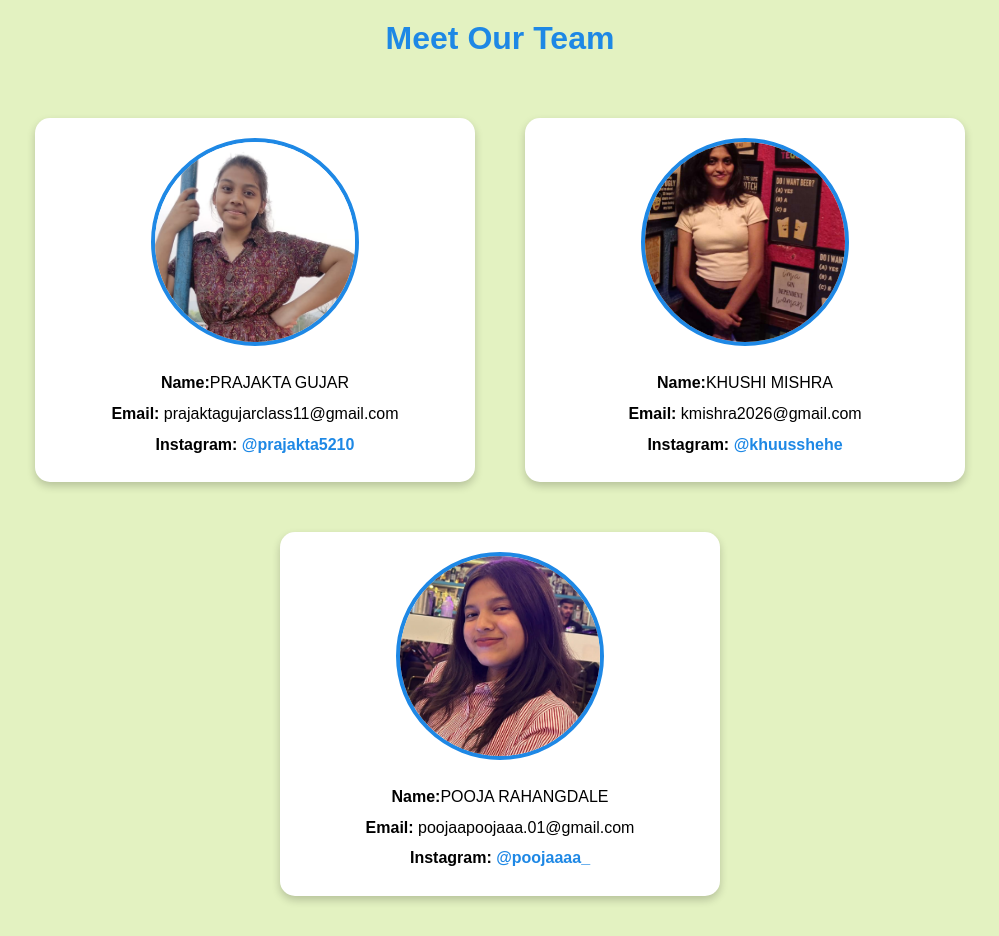
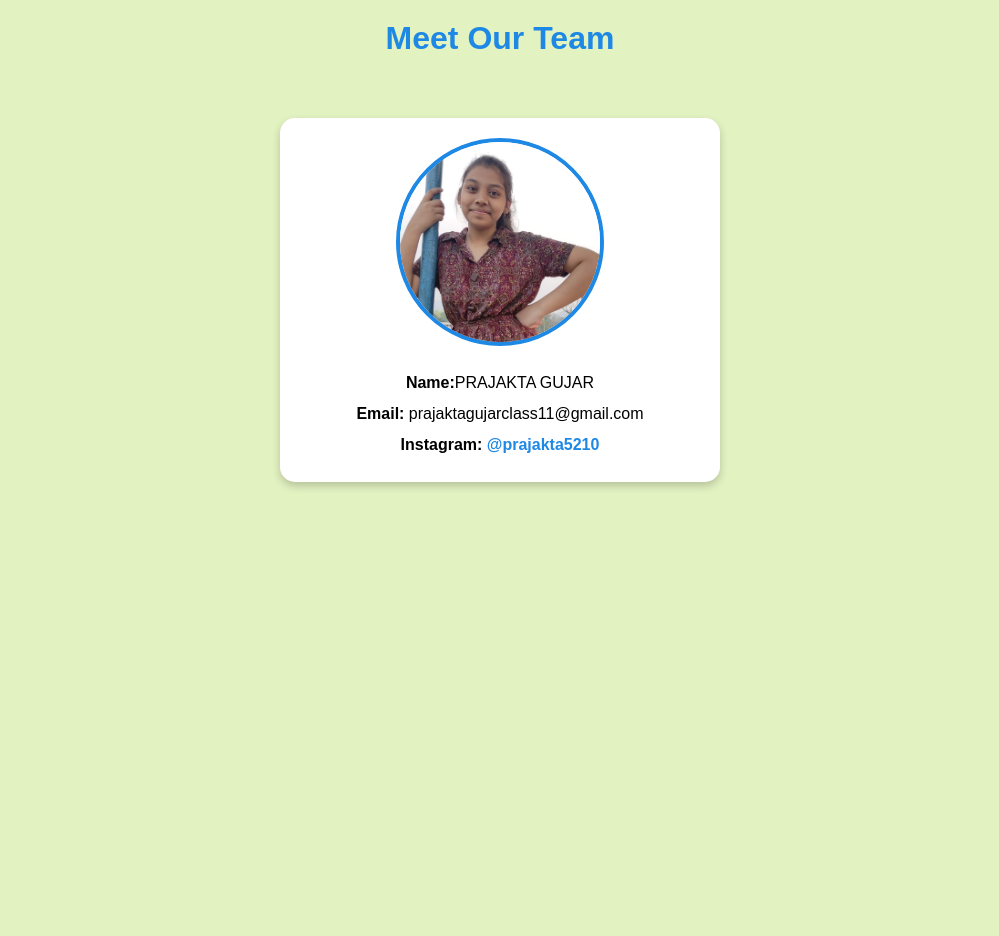
Before and after one commit to prajaktagujar/SugarCare-, a Flask app: page /contact in a window 1280 px wide. Shown: the whole page, without its empty margins (140-1139 px from the left). After the commit the page ends 489 px from the top, so only its background shows below. Run offline with Flask 3, Linux system fonts and the light colour scheme; parts of the project's set-up code (start-up, migrations or seed data) failed here and were passed over.

Commit message:
Update contact.html

```diff
--- a/templates/contact.html
+++ b/templates/contact.html
@@ -82,27 +82,8 @@
                 <p><strong>Email:</strong> prajaktagujarclass11@gmail.com</p>
                 <p><strong>Instagram:</strong> <a href="#">@prajakta5210</a></p>
             </div>
-        </div>
 
-        <!-- Person 2 -->
-        <div class="card">
-            <img src="static/khushi.png" alt="Person 2" class="profile-img">
-            <div class="info">
-                <p><strong>Name:</strong>KHUSHI MISHRA </p>
-                <p><strong>Email:</strong> kmishra2026@gmail.com</p>
-                <p><strong>Instagram:</strong> <a href="#">@khuusshehe</a></p>
-            </div>
-        </div>
-
-        <!-- Person 3 -->
-        <div class="card">
-            <img src="static/pooja.png" alt="Person 3" class="profile-img">
-            <div class="info">
-                <p><strong>Name:</strong>POOJA RAHANGDALE</p>
-                <p><strong>Email:</strong> poojaapoojaaa.01@gmail.com</p>
-                <p><strong>Instagram:</strong> <a href="#">@poojaaaa_</a></p>
-            </div>
-        </div>
+    </div>
     </div>
 
 </body>
```
